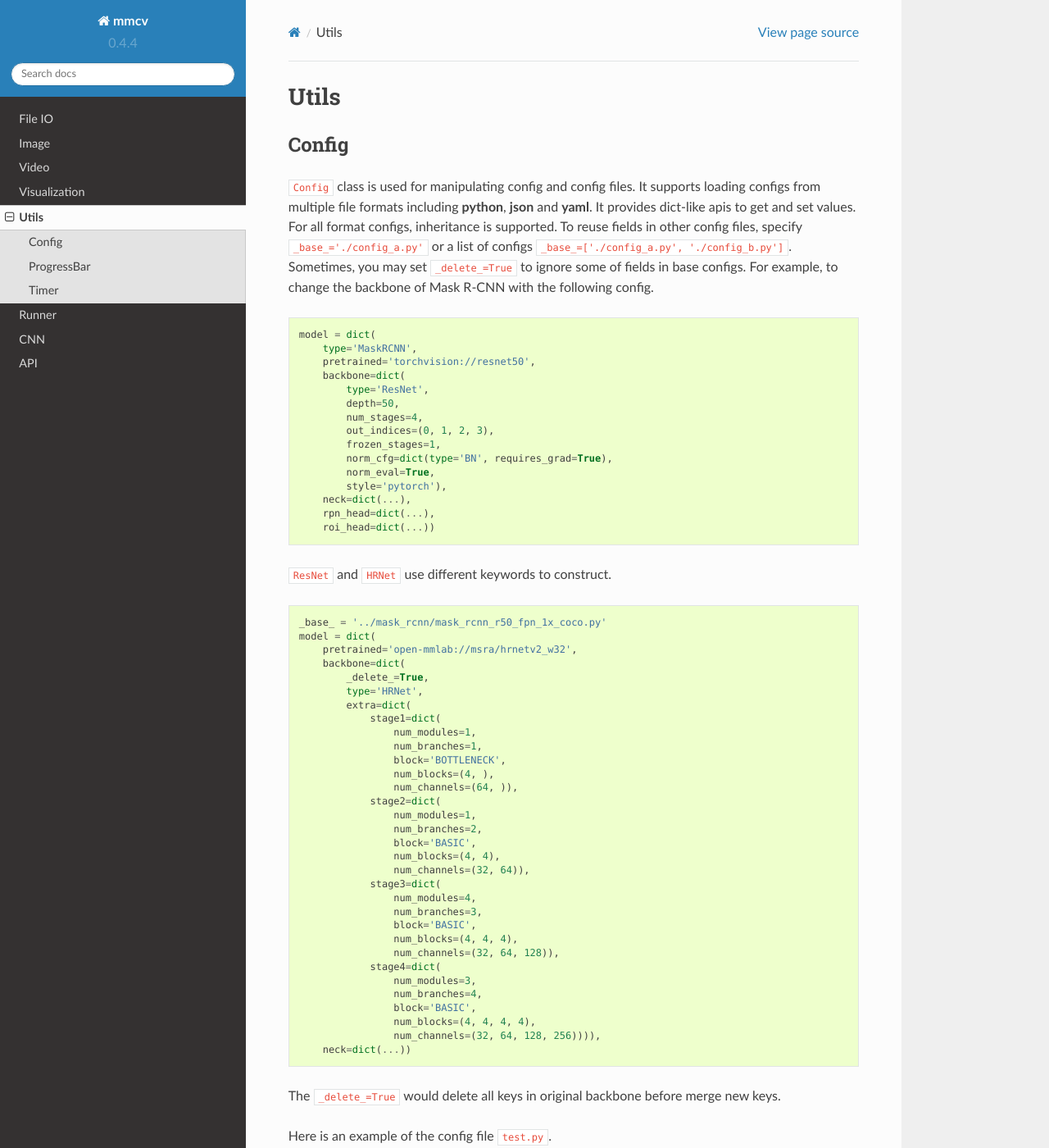
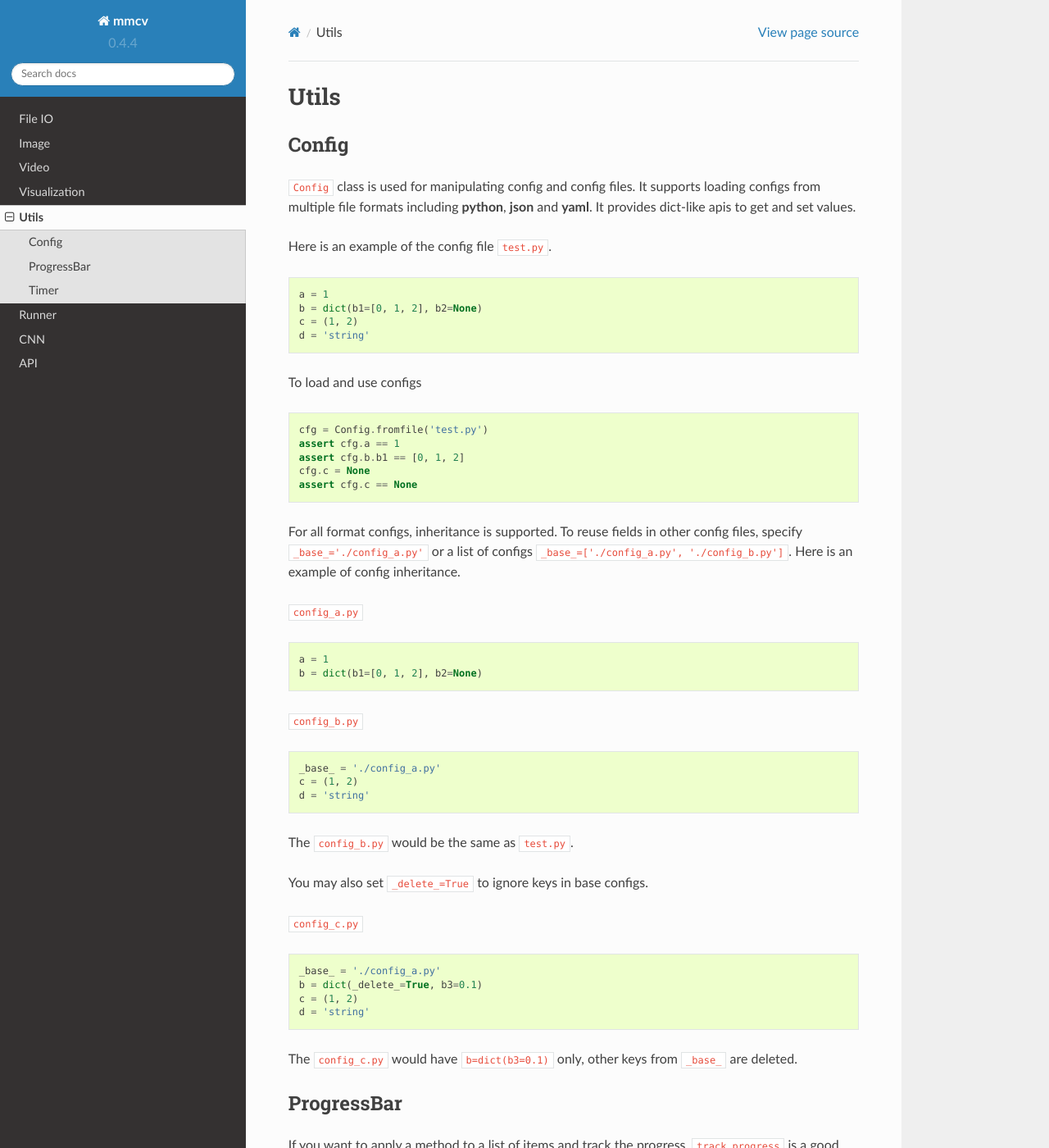
Before and after one commit to open-mmlab/mmcv, a Sphinx documentation site: the page built from docs/utils.md, in a window 1280 px wide and 1400 px high. Shown: the whole window at 82% size. Built offline with Sphinx 7.4.7 and the Read the Docs theme 2.0.0, drawn with Linux system fonts in a browser that asks for light colours.

Commit message:
change to easy example

````diff
--- a/docs/utils.md
+++ b/docs/utils.md
@@ -5,69 +5,12 @@
 `Config` class is used for manipulating config and config files. It supports
 loading configs from multiple file formats including **python**, **json** and **yaml**.
 It provides dict-like apis to get and set values.
-For all format configs, inheritance is supported. To reuse fields in other config files,
-specify `_base_='./config_a.py'` or a list of configs `_base_=['./config_a.py', './config_b.py']`.
-Sometimes, you may set `_delete_=True` to ignore some of fields in base configs.
-For example, to change the backbone of Mask R-CNN with the following config.
-```python
-model = dict(
-    type='MaskRCNN',
-    pretrained='torchvision://resnet50',
-    backbone=dict(
-        type='ResNet',
-        depth=50,
-        num_stages=4,
-        out_indices=(0, 1, 2, 3),
-        frozen_stages=1,
-        norm_cfg=dict(type='BN', requires_grad=True),
-        norm_eval=True,
-        style='pytorch'),
-    neck=dict(...),
-    rpn_head=dict(...),
-    roi_head=dict(...))
-```
-`ResNet` and `HRNet` use different keywords to construct.
-```python
-_base_ = '../mask_rcnn/mask_rcnn_r50_fpn_1x_coco.py'
-model = dict(
-    pretrained='open-mmlab://msra/hrnetv2_w32',
-    backbone=dict(
-        _delete_=True,
-        type='HRNet',
-        extra=dict(
-            stage1=dict(
-                num_modules=1,
-                num_branches=1,
-                block='BOTTLENECK',
-                num_blocks=(4, ),
-                num_channels=(64, )),
-            stage2=dict(
-                num_modules=1,
-                num_branches=2,
-                block='BASIC',
-                num_blocks=(4, 4),
-                num_channels=(32, 64)),
-            stage3=dict(
-                num_modules=4,
-                num_branches=3,
-                block='BASIC',
-                num_blocks=(4, 4, 4),
-                num_channels=(32, 64, 128)),
-            stage4=dict(
-                num_modules=3,
-                num_branches=4,
-                block='BASIC',
-                num_blocks=(4, 4, 4, 4),
-                num_channels=(32, 64, 128, 256)))),
-    neck=dict(...))
-```
-The `_delete_=True` would delete all keys in original backbone before merge new keys.
 
 Here is an example of the config file `test.py`.
 
 ```python
 a = 1
-b = {'b1': [0, 1, 2], 'b2': None}
+b = dict(b1=[0, 1, 2], b2=None)
 c = (1, 2)
 d = 'string'
 ```
@@ -81,6 +24,34 @@ assert cfg.b.b1 == [0, 1, 2]
 cfg.c = None
 assert cfg.c == None
 ```
+
+For all format configs, inheritance is supported. To reuse fields in other config files,
+specify `_base_='./config_a.py'` or a list of configs `_base_=['./config_a.py', './config_b.py']`.
+Here is an example of config inheritance.
+
+`config_a.py`
+```python
+a = 1
+b = dict(b1=[0, 1, 2], b2=None)
+```
+`config_b.py`
+```python
+_base_ = './config_a.py'
+c = (1, 2)
+d = 'string'
+```
+The `config_b.py` would be the same as `test.py`.
+
+You may also set `_delete_=True` to ignore keys in base configs.
+
+`config_c.py`
+```python
+_base_ = './config_a.py'
+b = dict(_delete_=True, b3=0.1)
+c = (1, 2)
+d = 'string'
+```
+The `config_c.py` would have `b=dict(b3=0.1)` only, other keys from `_base_` are deleted.
 
 ### ProgressBar
 
````
